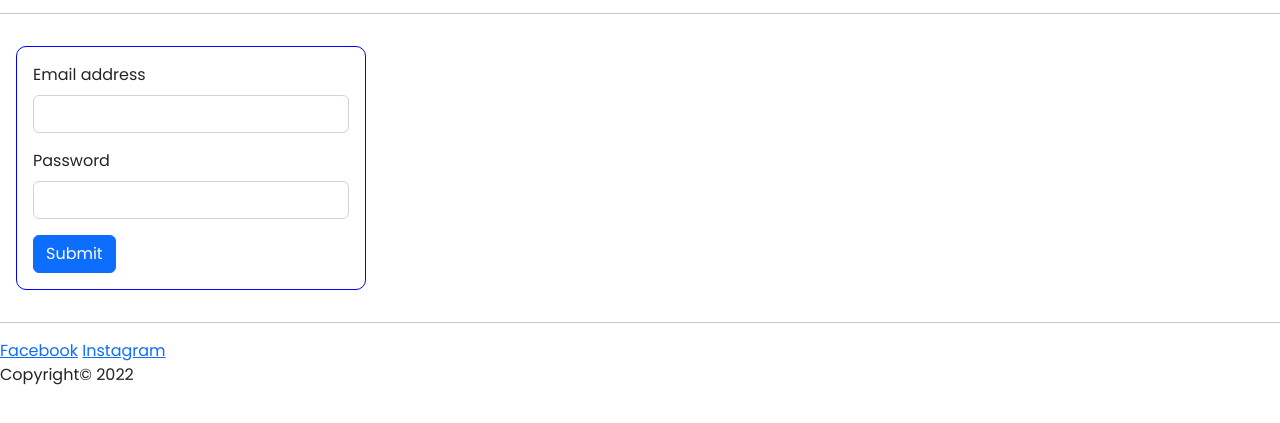
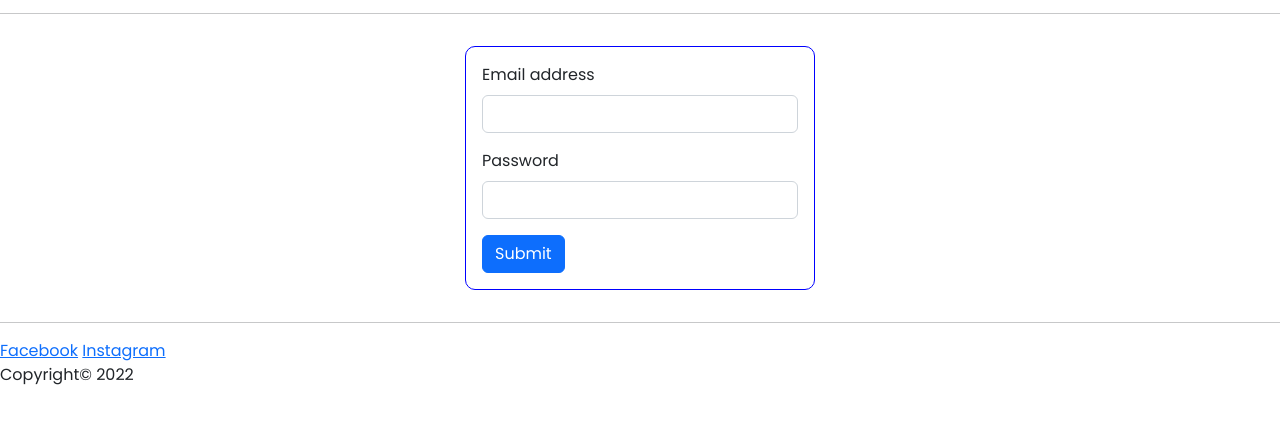
Before and after one commit to nsintigo/sweetllicious, a website: page public/login.html in a window 1280 px wide. Shown: the part 103-526 px from the top of the page. Drawn offline with nearby package versions, Linux system fonts and the light colour scheme.

Commit message:
center form on login and sign-up page

```diff
--- a/public/login.html
+++ b/public/login.html
@@ -33,7 +33,7 @@
     </header>
 
     <hr>
-    <main>
+    <main class="d-flex justify-content-center">
         <div class="login-form-container">
             <form class="form-container" id="login-form">
             <div class="mb-3">
```
Also changed, not shown: public/signup.html (+1 -1 lines).
